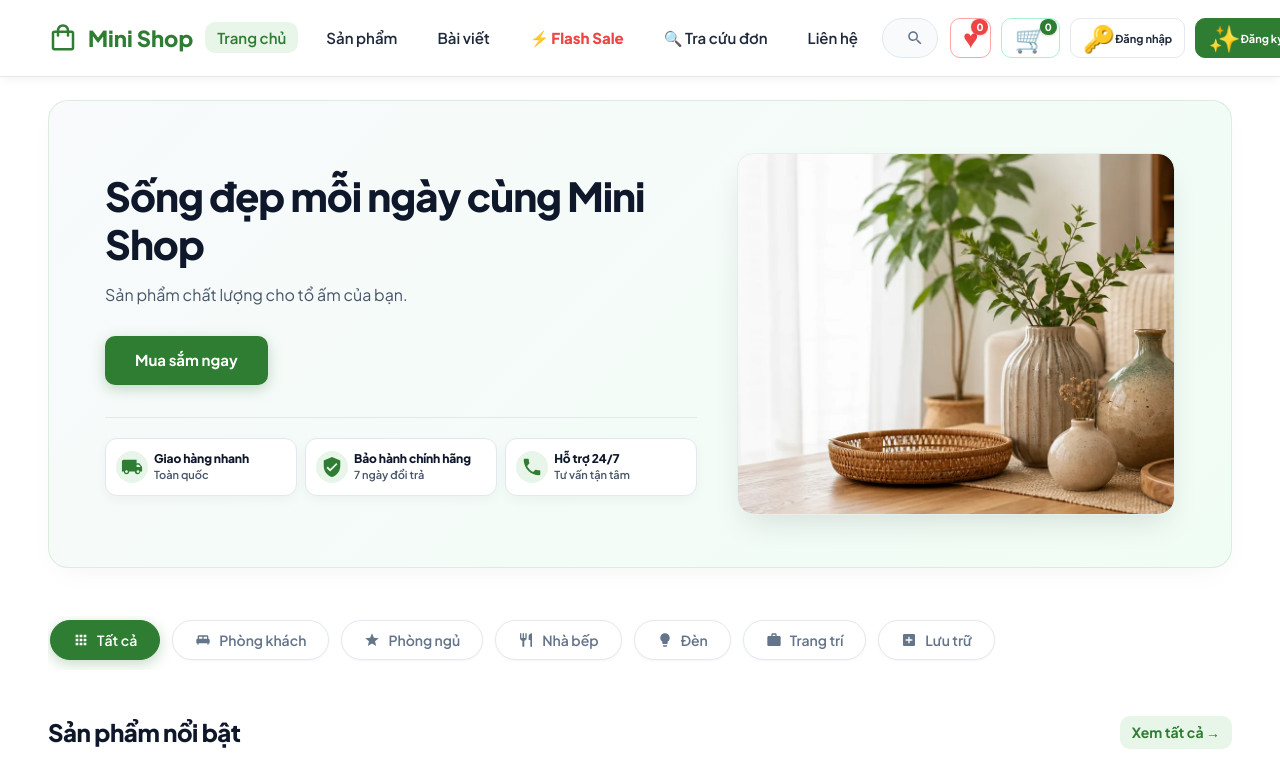
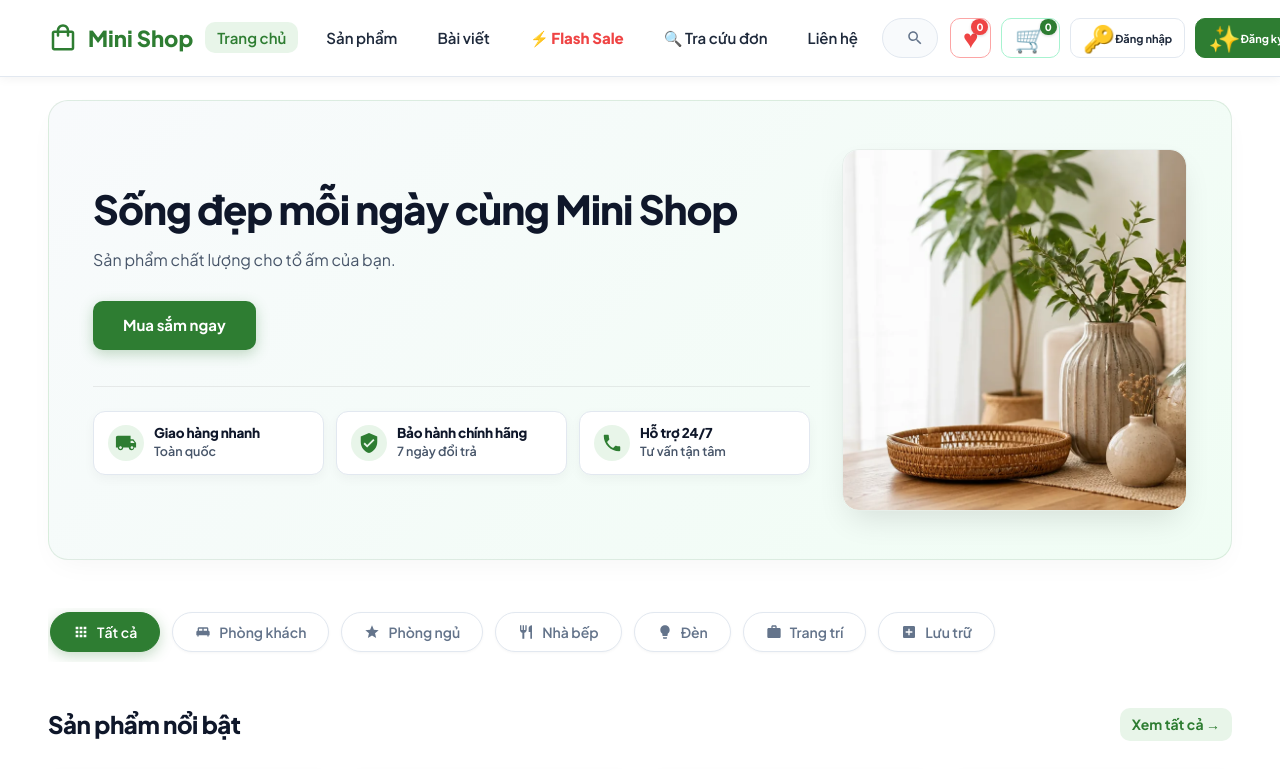
Before and after one commit to PhamThaiBinh/MINI-SHOP, a Next.js app: page / in a window 1280 px wide. Shown: the top 769 px of the page. Built offline with nearby package versions, Linux system fonts and the light colour scheme; no server answers; the database is empty.

Commit message:
style: apply option 2 wider horizontal layout with 13.5px bold font size and 2mm border margin

```diff
--- a/src/styles/home.css
+++ b/src/styles/home.css
@@ -13,11 +13,11 @@
     background: linear-gradient(135deg, #f8fafc 0%, #f0fdf4 100%);
     border: 1px solid rgba(46, 125, 50, 0.12);
     border-radius: 20px;
-    padding: 52px 56px;
+    padding: 48px 44px;
     display: grid;
-    grid-template-columns: 1.15fr 0.85fr;
+    grid-template-columns: 1.35fr 0.65fr;
     align-items: center;
-    gap: 40px;
+    gap: 32px;
     overflow: hidden;
     position: relative;
     box-shadow: 0 10px 30px -10px rgba(0, 0, 0, 0.05);
@@ -74,21 +74,22 @@
 .hero-badges {
     display: flex;
     align-items: stretch;
-    gap: 8px;
-    margin-top: 32px;
-    padding-top: 20px;
+    gap: 12px;
+    margin-top: 36px;
+    padding-top: 24px;
     border-top: 1px solid rgba(0, 0, 0, 0.07);
+    width: 100%;
 }
 
 .badge-item {
     flex: 1;
     min-width: 0;
-    min-height: 58px;
+    min-height: 64px;
     display: flex;
     align-items: center;
-    gap: 6px;
+    gap: 10px;
     background-color: #ffffff;
-    padding: 8px 10px;
+    padding: 10px 14px;
     border-radius: 12px;
     border: 1px solid var(--border-color);
     box-shadow: 0 4px 12px rgba(0, 0, 0, 0.04);
@@ -103,8 +104,8 @@
 }
 
 .badge-icon {
-    width: 32px;
-    height: 32px;
+    width: 36px;
+    height: 36px;
     border-radius: 50%;
     background-color: var(--primary-light);
     display: flex;
@@ -124,20 +125,20 @@
 
 .badge-text strong {
     display: block;
-    font-size: 12px;
+    font-size: 13.5px;
     font-weight: 800;
     color: #0f172a;
-    line-height: 1.2;
+    line-height: 1.25;
     white-space: nowrap;
-    letter-spacing: -0.01em;
+    letter-spacing: -0.015em;
 }
 
 .badge-text span {
     display: block;
-    font-size: 11px;
+    font-size: 12.5px;
     font-weight: 600;
     color: #475569;
-    line-height: 1.2;
+    line-height: 1.25;
     white-space: nowrap;
 }
 
```
